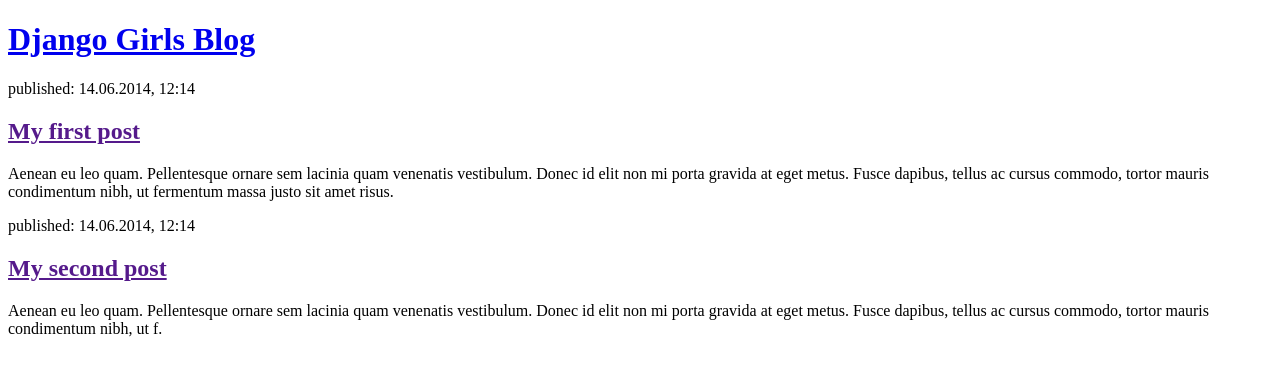
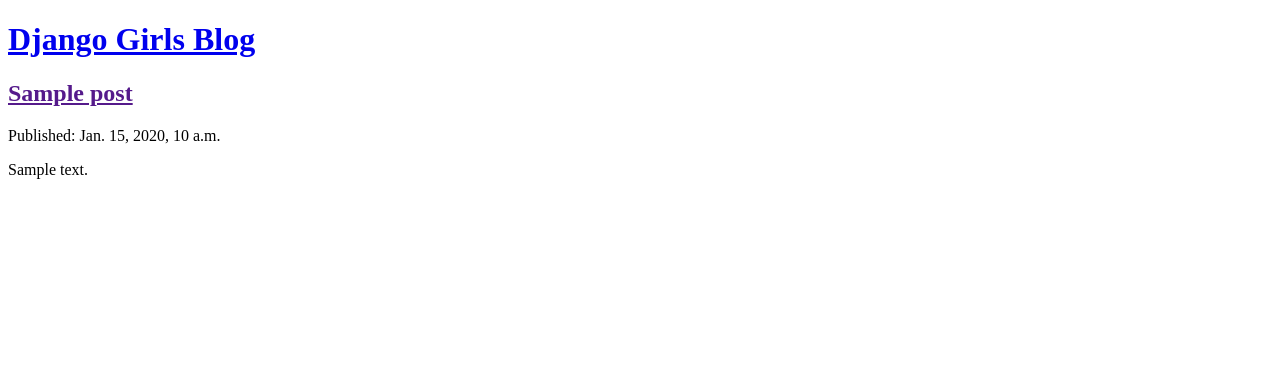
Before and after one commit to Morganpht/Djangogirls, a Django app: page / in a window 1280 px wide. Shown: the top 376 px of the page. Run offline with Django 3.2, Linux system fonts and the light colour scheme; tables that the repository leaves empty hold one stand-in row (values such as "Sample post").

Commit message:
Modified templates to display posts from database.

```diff
--- a/blog/models.py
+++ b/blog/models.py
@@ -12,7 +12,7 @@ class Post(models.Model):
     published_date = models.DateTimeField(blank=True, null=True)
 
     def publish(self):
-        self.published_date = timezone.now
+        self.published_date = timezone.now()
         self.save()
 
     def __str__(self):
--- a/blog/templates/blog/post_list.html
+++ b/blog/templates/blog/post_list.html
@@ -8,16 +8,14 @@
             <h1><a href="/">Django Girls Blog</a></h1>
         </header>
 
-        <article>
-            <time>published: 14.06.2014, 12:14</time>
-            <h2><a href="">My first post</a></h2>
-            <p>Aenean eu leo quam. Pellentesque ornare sem lacinia quam venenatis vestibulum. Donec id elit non mi porta gravida at eget metus. Fusce dapibus, tellus ac cursus commodo, tortor mauris condimentum nibh, ut fermentum massa justo sit amet risus.</p>
-        </article>
+        {% for post in posts %}
+            <article>
+                <h2><a href="">{{ post.title }}</a></h2>
+                <time>Published: {{ post.published_date }}</time>
+                <p>{{ post.text|linebreaksbr }}</p>
+            </article>
 
-        <article>
-            <time>published: 14.06.2014, 12:14</time>
-            <h2><a href="">My second post</a></h2>
-            <p>Aenean eu leo quam. Pellentesque ornare sem lacinia quam venenatis vestibulum. Donec id elit non mi porta gravida at eget metus. Fusce dapibus, tellus ac cursus commodo, tortor mauris condimentum nibh, ut f.</p>
-        </article>
+        {% endfor %}
+
     </body>
 </html>
--- a/blog/views.py
+++ b/blog/views.py
@@ -1,5 +1,8 @@
 from django.shortcuts import render
+from .models import Post
+from django.utils import timezone
 
 # Create your views here.
 def post_list(request):
-    return render(request, 'blog/post_list.html', {})
+    posts = Post.objects.filter(published_date__lte=timezone.now()).order_by('published_date')
+    return render(request, 'blog/post_list.html', {'posts': posts})
```
